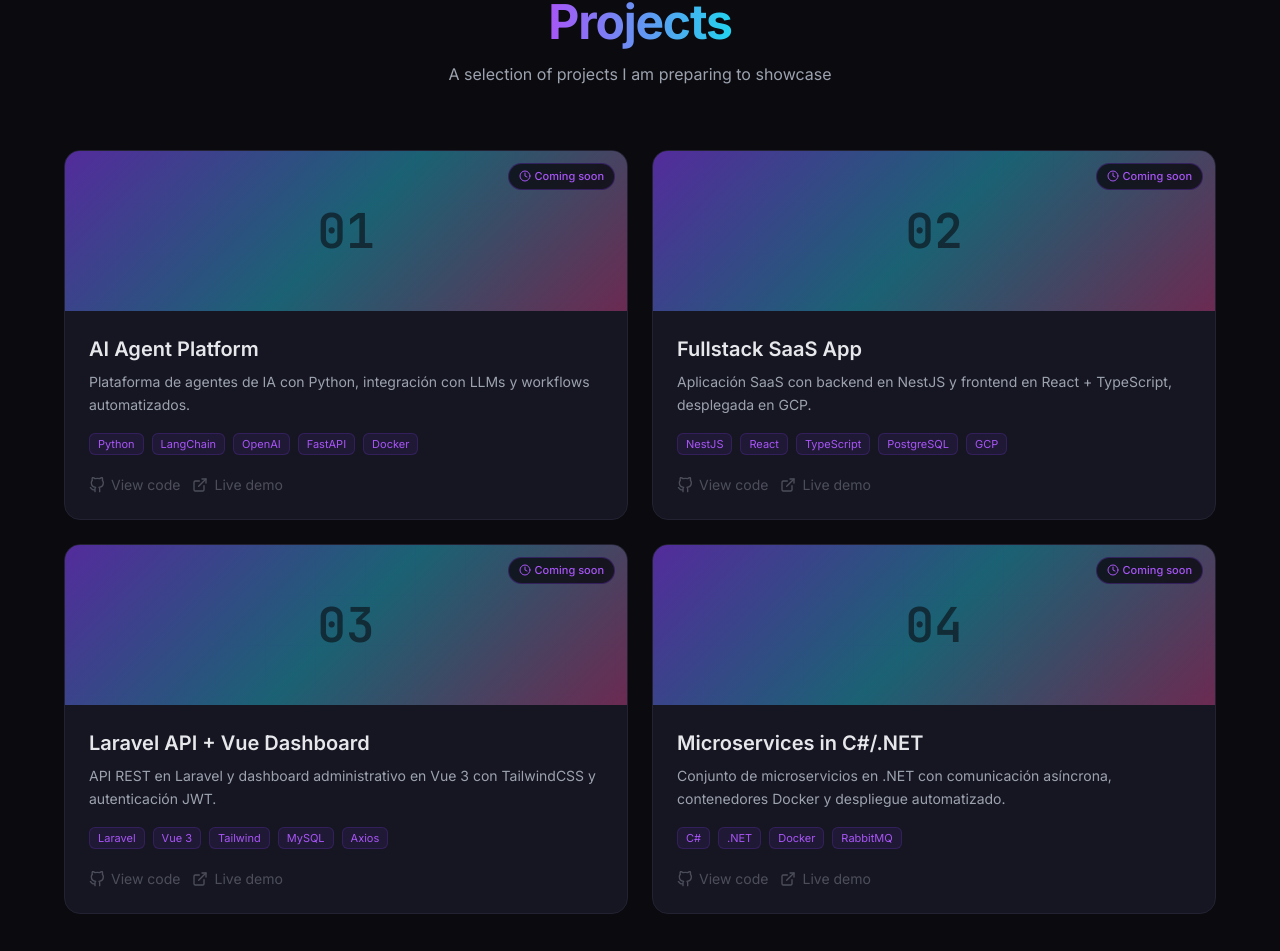
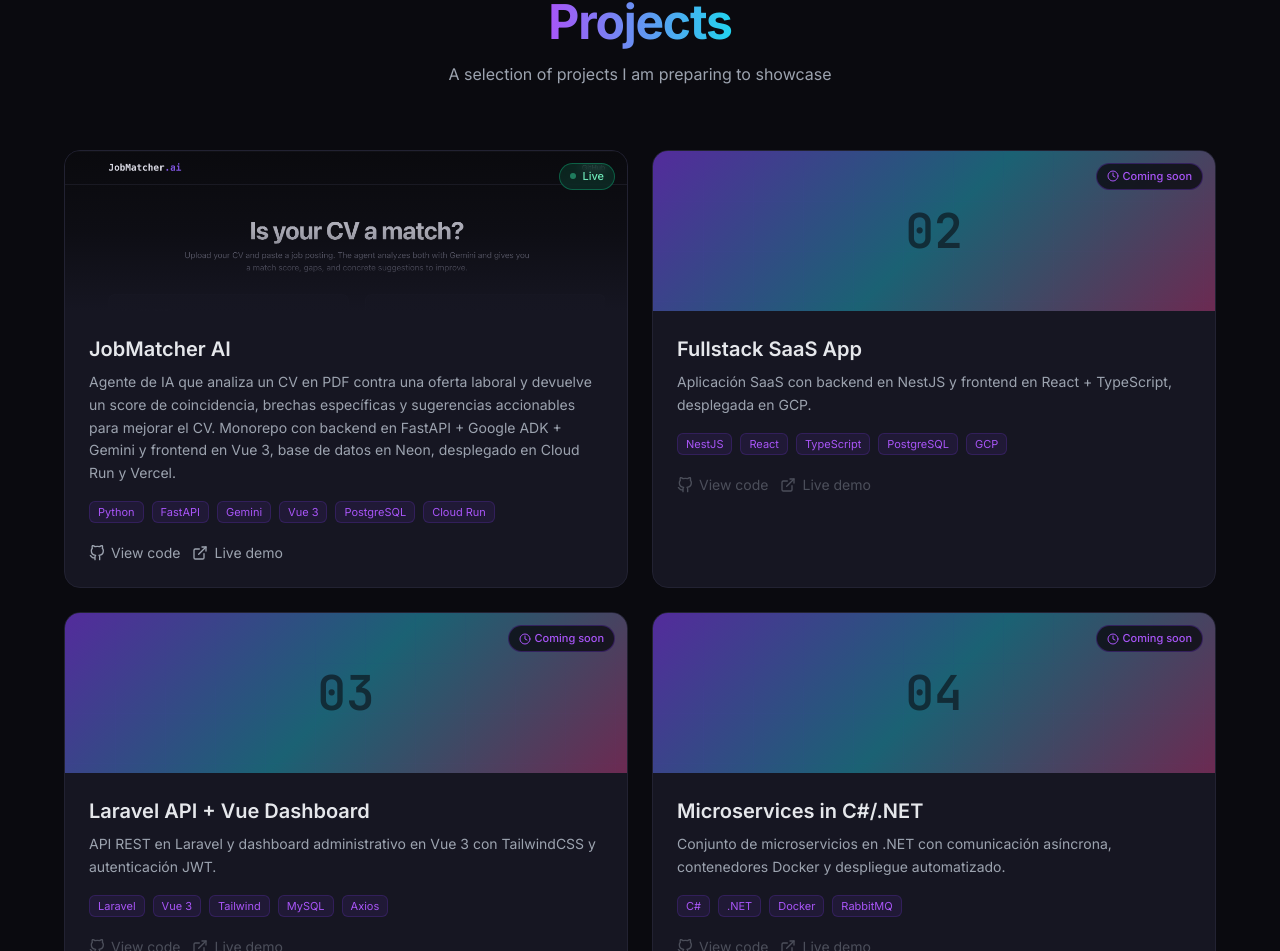
Before and after one commit to Alejandro-Montepeque/portafolio, a React (Vite) app: page / in a window 1280 px wide. Shown: the part 2655-3606 px from the top of the page. Built offline with nearby package versions, Linux system fonts and the light colour scheme.

Commit message:
add: new project

```diff
--- a/src/data/projects.ts
+++ b/src/data/projects.ts
@@ -5,16 +5,20 @@ export type Project = {
   tech: string[]
   github: string
   demo: string
+  live?: boolean
+  image?: string
 }
 
 export const projects: Project[] = [
   {
     id: 1,
-    title: 'AI Agent Platform',
-    desc: 'Plataforma de agentes de IA con Python, integración con LLMs y workflows automatizados.',
-    tech: ['Python', 'LangChain', 'OpenAI', 'FastAPI', 'Docker'],
-    github: '',
-    demo: '',
+    title: 'JobMatcher AI',
+    desc: 'Agente de IA que analiza un CV en PDF contra una oferta laboral y devuelve un score de coincidencia, brechas específicas y sugerencias accionables para mejorar el CV. Monorepo con backend en FastAPI + Google ADK + Gemini y frontend en Vue 3, base de datos en Neon, desplegado en Cloud Run y Vercel.',
+    tech: ['Python', 'FastAPI', 'Gemini', 'Vue 3', 'PostgreSQL', 'Cloud Run'],
+    github: 'https://github.com/Alejandro-Montepeque/job-matcher-agent',
+    demo: 'https://job-matcher-agent.vercel.app',
+    live: true,
+    image: '/projects/jobmatcher.png',
   },
   {
     id: 2,
--- a/src/i18n/translations.ts
+++ b/src/i18n/translations.ts
@@ -14,7 +14,8 @@ export const translations = {
       greeting: 'Hola, soy',
       name: 'Alejandro Montepeque',
       role: 'Ingeniero en Desarrollo de Software · Full Stack',
-      tagline: 'Más de 3 años construyendo aplicaciones web escalables y mantenibles. Trabajo principalmente con Vue, TypeScript y Node.js, manejando estado con Pinia y autenticación con JWT.',
+      tagline:
+        'Más de 3 años construyendo aplicaciones web escalables y mantenibles. Trabajo principalmente con Vue, TypeScript y Node.js, manejando estado con Pinia y autenticación con JWT.',
       ctaPrimary: 'Ver mis proyectos',
       ctaSecondary: 'Contáctame',
       scrollHint: 'Desplaza para ver más',
@@ -49,8 +50,10 @@ export const translations = {
       kicker: 'Mi trabajo',
       subtitle: 'Una selección de proyectos que estoy preparando para mostrar',
       comingSoon: 'Próximamente',
+      live: 'En vivo',
       placeholderTitle: 'Proyecto',
-      placeholderDesc: 'Pronto agregaré los detalles de este proyecto, incluyendo problema resuelto, arquitectura y enlaces a código y demo.',
+      placeholderDesc:
+        'Pronto agregaré los detalles de este proyecto, incluyendo problema resuelto, arquitectura y enlaces a código y demo.',
       viewCode: 'Ver código',
       viewDemo: 'Ver demo',
     },
@@ -161,7 +164,8 @@ export const translations = {
       greeting: "Hi, I'm",
       name: 'Alejandro Montepeque',
       role: 'Software Engineer · Full Stack',
-      tagline: '3+ years building scalable, maintainable web apps. I work primarily with Vue, TypeScript and Node.js, managing state with Pinia and authentication with JWT.',
+      tagline:
+        '3+ years building scalable, maintainable web apps. I work primarily with Vue, TypeScript and Node.js, managing state with Pinia and authentication with JWT.',
       ctaPrimary: 'See my projects',
       ctaSecondary: 'Contact me',
       scrollHint: 'Scroll for more',
@@ -196,8 +200,10 @@ export const translations = {
       kicker: 'My work',
       subtitle: 'A selection of projects I am preparing to showcase',
       comingSoon: 'Coming soon',
+      live: 'Live',
       placeholderTitle: 'Project',
-      placeholderDesc: 'I will soon add details about this project, including problem solved, architecture and links to code and demo.',
+      placeholderDesc:
+        'I will soon add details about this project, including problem solved, architecture and links to code and demo.',
       viewCode: 'View code',
       viewDemo: 'Live demo',
     },
--- a/src/sections/Projects.tsx
+++ b/src/sections/Projects.tsx
@@ -27,8 +27,20 @@ export default function Projects() {
               whileHover={{ y: -6 }}
               className="group relative rounded-2xl overflow-hidden bg-bg-card border border-bg-border hover:border-accent/40 transition-all duration-300"
             >
-              {/* Top gradient accent */}
+              {/* Top preview: image when available, otherwise gradient + number */}
               <div className="h-40 relative overflow-hidden">
+                {p.image ? (
+                  <>
+                    <img
+                      src={p.image}
+                      alt={p.title}
+                      className="absolute inset-0 w-full h-full object-cover object-top"
+                      loading="lazy"
+                    />
+                    <div className="absolute inset-0 bg-gradient-to-t from-bg-card via-bg-card/30 to-transparent" />
+                  </>
+                ) : (
+                  <>
                     <div
                       className="absolute inset-0"
                       style={{
@@ -42,19 +54,26 @@ export default function Projects() {
                         0{p.id}
                       </span>
                     </div>
+                  </>
+                )}
+                {p.live ? (
+                  <div className="absolute top-3 right-3 inline-flex items-center gap-1.5 px-2.5 py-1 rounded-full bg-emerald-500/15 backdrop-blur-sm text-[11px] font-medium text-emerald-300 border border-emerald-500/40">
+                    <span className="w-1.5 h-1.5 rounded-full bg-emerald-400 animate-pulse" />
+                    {t.projects.live}
+                  </div>
+                ) : (
                   <div className="absolute top-3 right-3 inline-flex items-center gap-1 px-2.5 py-1 rounded-full bg-bg/80 backdrop-blur-sm text-[11px] font-medium text-accent-glow border border-accent/30">
                     <FiClock className="w-3 h-3" />
                     {t.projects.comingSoon}
                   </div>
+                )}
               </div>
 
               <div className="p-6">
                 <h3 className="text-xl font-semibold mb-2 group-hover:text-accent-glow transition">
                   {p.title}
                 </h3>
-                <p className="text-sm text-ink-muted mb-4 leading-relaxed">
-                  {p.desc}
-                </p>
+                <p className="text-sm text-ink-muted mb-4 leading-relaxed">{p.desc}</p>
 
                 <div className="flex flex-wrap gap-2 mb-5">
                   {p.tech.map((tech) => (
@@ -68,20 +87,44 @@ export default function Projects() {
                 </div>
 
                 <div className="flex items-center gap-3 text-sm">
+                  {p.github ? (
+                    <a
+                      href={p.github}
+                      target="_blank"
+                      rel="noopener noreferrer"
+                      className="inline-flex items-center gap-1.5 text-ink-muted hover:text-accent-glow transition"
+                    >
+                      <FiGithub className="w-4 h-4" />
+                      {t.projects.viewCode}
+                    </a>
+                  ) : (
                     <button
-                    disabled={!p.github}
-                    className="inline-flex items-center gap-1.5 text-ink-muted hover:text-ink disabled:opacity-40 disabled:cursor-not-allowed transition"
+                      disabled
+                      className="inline-flex items-center gap-1.5 text-ink-muted opacity-40 cursor-not-allowed"
                     >
                       <FiGithub className="w-4 h-4" />
                       {t.projects.viewCode}
                     </button>
+                  )}
+                  {p.demo ? (
+                    <a
+                      href={p.demo}
+                      target="_blank"
+                      rel="noopener noreferrer"
+                      className="inline-flex items-center gap-1.5 text-ink-muted hover:text-accent-glow transition"
+                    >
+                      <FiExternalLink className="w-4 h-4" />
+                      {t.projects.viewDemo}
+                    </a>
+                  ) : (
                     <button
-                    disabled={!p.demo}
-                    className="inline-flex items-center gap-1.5 text-ink-muted hover:text-ink disabled:opacity-40 disabled:cursor-not-allowed transition"
+                      disabled
+                      className="inline-flex items-center gap-1.5 text-ink-muted opacity-40 cursor-not-allowed"
                     >
                       <FiExternalLink className="w-4 h-4" />
                       {t.projects.viewDemo}
                     </button>
+                  )}
                 </div>
               </div>
             </motion.article>
```
Also changed, not shown: public/projects/jobmatcher.png (added), 1 other file (tests, documents, lock files or other folders). Lines whose indentation alone changed are shown as unchanged.
